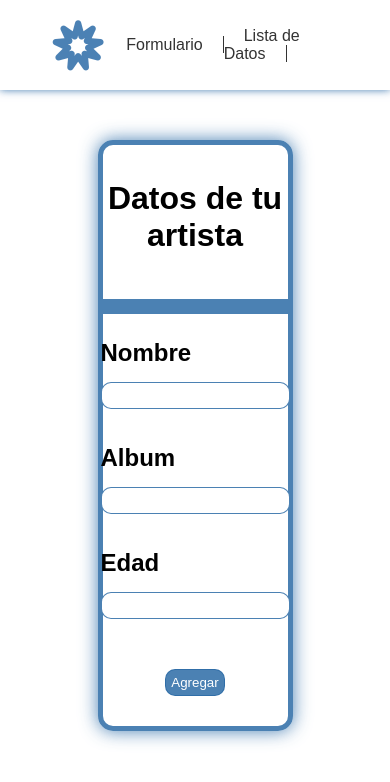
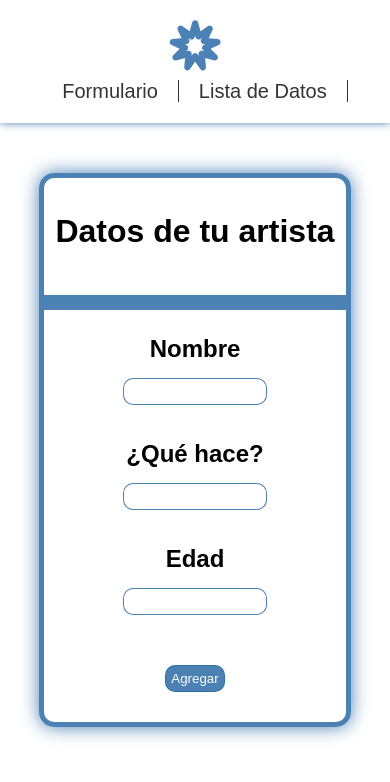
Before and after one commit to Juan-CamiloF/Proyecto-6, a plain HTML site: page index.html in a window 390 px wide. Drawn offline with nearby package versions, Linux system fonts and the light colour scheme.

Commit message:
Listar datos con LocalStorage

```diff
--- a/assets/css/nav.css
+++ b/assets/css/nav.css
@@ -17,6 +17,7 @@ header {
     align-items: center;
     box-shadow: 0 0 8px var(--color);
     margin-bottom: 50px;
+    flex-wrap: wrap;
 }
 .menu li > a {
     padding: 0 20px;
@@ -27,3 +28,20 @@ header {
 .menu li > a:hover{
     text-decoration: underline;
 }
+@media screen and (max-width:457px){
+    header{
+        justify-content: center;
+        padding: 20px 25px;
+    }
+    nav{
+        margin-top: 10px;
+    }
+}
+@media screen and (max-width:343px){
+    header{
+        padding: 20px 10px;
+    }
+    .menu li > a{
+        padding: 0 10px;
+    }
+}
--- a/assets/css/styles.css
+++ b/assets/css/styles.css
@@ -22,6 +22,9 @@ main{
 h1{
     text-align: center;
     padding: 35px 0;
+}
+a{
+    font-size: 20px;
 }
 .linea{
     width: 100%;
@@ -48,8 +51,16 @@ input{
 label{
     display: flex;
     flex-direction: column;
-    align-items: flex-start;
+    align-items: center;
     padding: 10px 0;
+    width: 50%;
+    margin: auto;
+}
+.input{
+    width: 80%;
+}
+.input:focus{
+    outline: none;
 }
 small{
     text-align: center;
@@ -64,3 +75,22 @@ h2{
     color: white;
     cursor: pointer;
 }
+
+@media screen and (max-width:1000px){
+    main{
+        width: 60%;
+    }
+}
+@media screen and (max-width:800px){
+    main{
+        width: 70%;
+    }
+}
+@media screen and (max-width:640px){
+    main{
+        width: 80%;
+    }
+    label{
+        width: 60%;
+    }
+}
--- a/assets/js/script.js
+++ b/assets/js/script.js
@@ -21,14 +21,14 @@ form.addEventListener('submit',(e)=>{
         alertEdad.innerText=('Por favor llene el campo');
     }
     if(inombre != '' && ialbum != '' && iedad>0){
-        alert("Registro Exitoso")
+        swal("Agregado!", "", "success");
         const artista={
             nombre:inombre,
             album:ialbum,
             edad:iedad
         }
         losArtistas(artista);
-        registro.innerHTML='Registro exitoso chikita'
+        registro.innerHTML='Puede ver los datos en la lista'
     }
 })
 
--- a/index.html
+++ b/index.html
@@ -6,7 +6,7 @@
     <meta name="viewport" content="width=device-width, initial-scale=1.0">
     <link rel="stylesheet" href="./assets/css/styles.css">
     <link rel="stylesheet" href="./assets/css/nav.css">
-    <title>Document</title>
+    <title>Datos</title>
 </head>
 
 <body>
@@ -31,28 +31,27 @@
                 <div class="contenedor">
                     <label for="">
                         <h2>Nombre</h2>
-                        <input type="text" name="" id="nombre">
+                        <input type="text" name="" class="input" id="nombre">
                         <small id="alertNombre"></small>
                     </label>
                 </div>
                 <div class="contenedor">
                     <label for="">
-                        <h2>Album</h2>
-                        <input type="text" name="" id="album" maxlength="30">
+                        <h2>¿Qué hace?</h2>
+                        <input type="text" name="" class="input" id="album" maxlength="30">
                         <small id="alertAlbum"></small>
                     </label>
                 </div>
                 <div class="contenedor">
                     <label for="">
                         <h2>Edad</h2>
-                        <input type="number" name="" id="edad">
+                        <input type="number" name="" class="input" id="edad">
                         <small id="alertEdad"></small>
                     </label>
                 </div>
                 <div class="contenedor">
                     <label for="">
                         <input type="submit" value="Agregar" class="btn"  >
-
                     </label>
                 </div>
                 <small id="registro"></small>
@@ -62,6 +61,8 @@
     </main>
     <script src="https://kit.fontawesome.com/1fbd79bdd9.js" crossorigin="anonymous"></script>
     <script src="assets/js/script.js"></script>
+    <script src="https://unpkg.com/sweetalert/dist/sweetalert.min.js"></script>
+
 </body>
 
 </html>
```
Also changed, not shown: assets/html/tabla.html (+2 -2 lines), assets/img/icono.png (added).
